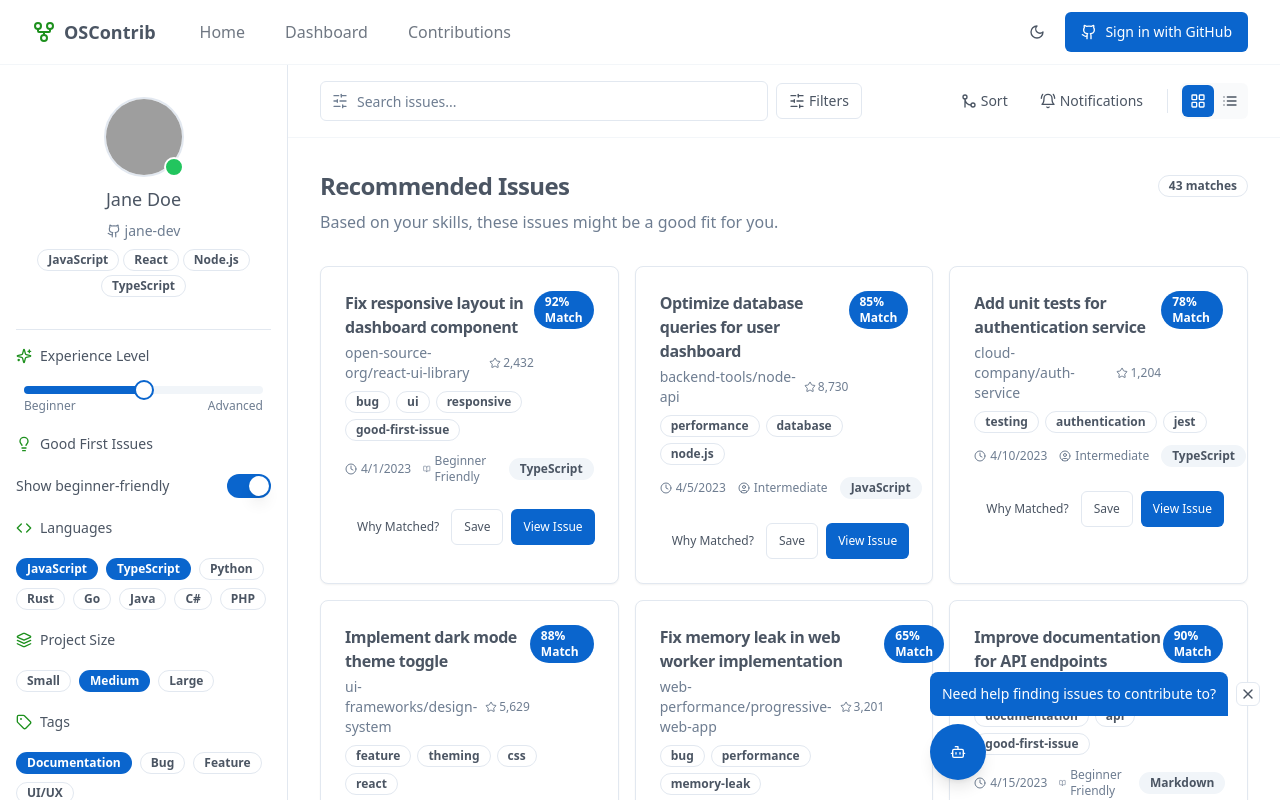
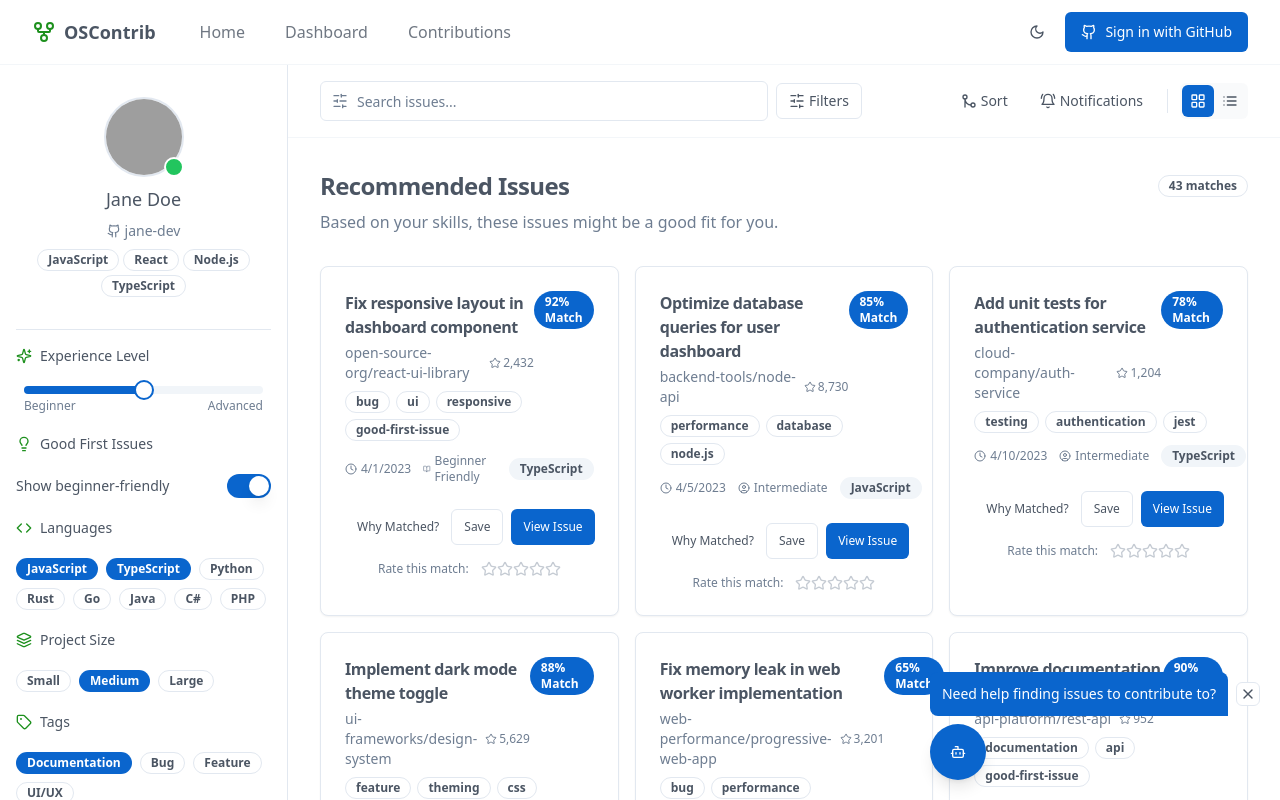
Before and after one commit to engineeringduration/issue-match-craft, a React (Vite) app: page /dashboard in a window 1280 px wide. Shown: the top 800 px of the page. Built offline with nearby package versions, Linux system fonts and the light colour scheme; grey boxes are pictures that could not be loaded.

Commit message:
feat: Add issue rating feature
Adds a 5-star rating system to issue cards, allowing users to rate the helpfulness of each issue. Includes a reusable RatingStars component, integration within IssueCard, and a basic toast message for feedback.

```diff
--- a/src/components/dashboard/IssueCard.tsx
+++ b/src/components/dashboard/IssueCard.tsx
@@ -1,4 +1,3 @@
-
 import { useState } from "react";
 import { BookOpen, CircleUser, Clock, Sparkles, Star, Zap } from "lucide-react";
 import {
@@ -17,6 +16,7 @@ import {
   TooltipProvider,
   TooltipTrigger,
 } from "@/components/ui/tooltip";
+import { RatingStars } from "./RatingStars";
 
 export type Issue = {
   id: string;
@@ -41,7 +41,6 @@ type IssueCardProps = {
 export function IssueCard({ issue }: IssueCardProps) {
   const [expanded, setExpanded] = useState(false);
 
-  // Format the creation date to a readable format
   const formatDate = (dateString: string) => {
     const date = new Date(dateString);
     const now = new Date();
@@ -53,14 +52,12 @@ export function IssueCard({ issue }: IssueCardProps) {
       : `${diffDays} days ago`;
   };
 
-  // Determine the match score class
   const getMatchScoreClass = (score: number) => {
     if (score >= 80) return "match-score-high";
     if (score >= 50) return "match-score-medium";
     return "match-score-low";
   };
 
-  // Determine the experience level text and icon
   const getExperienceLevel = (level: string) => {
     switch (level) {
       case "beginner":
@@ -75,6 +72,10 @@ export function IssueCard({ issue }: IssueCardProps) {
   };
 
   const experienceInfo = getExperienceLevel(issue.experience);
+
+  const handleRating = (issueId: string, rating: number) => {
+    console.log(`Issue ${issueId} rated ${rating} stars`);
+  };
 
   return (
     <Card className="hover-scale">
@@ -145,7 +146,8 @@ export function IssueCard({ issue }: IssueCardProps) {
         )}
       </CardContent>
 
-      <CardFooter className="flex justify-between items-center pt-2">
+      <CardFooter className="flex flex-col pt-2 gap-2">
+        <div className="flex justify-between items-center w-full">
           <Button
             variant="ghost"
             size="sm"
@@ -163,6 +165,12 @@ export function IssueCard({ issue }: IssueCardProps) {
               View Issue
             </Button>
           </div>
+        </div>
+
+        <RatingStars
+          issueId={issue.id}
+          onRate={handleRating}
+        />
       </CardFooter>
     </Card>
   );
--- /dev/null
+++ b/src/components/dashboard/RatingStars.tsx
@@ -0,0 +1,51 @@
+
+import { Star } from "lucide-react";
+import { useState } from "react";
+import { toast } from "sonner";
+
+interface RatingStarsProps {
+  issueId: string;
+  onRate?: (issueId: string, rating: number) => void;
+}
+
+export function RatingStars({ issueId, onRate }: RatingStarsProps) {
+  const [rating, setRating] = useState<number>(0);
+  const [hoveredRating, setHoveredRating] = useState<number>(0);
+
+  const handleRate = (selectedRating: number) => {
+    setRating(selectedRating);
+    onRate?.(issueId, selectedRating);
+
+    toast("Thanks for your feedback!", {
+      description: "Your rating helps improve our match recommendations.",
+      duration: 3000,
+    });
+  };
+
+  return (
+    <div className="flex items-center gap-1 mt-2">
+      <span className="text-xs text-muted-foreground mr-2">
+        Rate this match:
+      </span>
+      <div className="flex">
+        {[1, 2, 3, 4, 5].map((star) => (
+          <button
+            key={star}
+            onClick={() => handleRate(star)}
+            onMouseEnter={() => setHoveredRating(star)}
+            onMouseLeave={() => setHoveredRating(0)}
+            className="focus:outline-none"
+          >
+            <Star
+              className={`h-4 w-4 transition-all ${
+                star <= (hoveredRating || rating)
+                  ? "fill-yellow-400 text-yellow-400"
+                  : "text-muted-foreground/40"
+              }`}
+            />
+          </button>
+        ))}
+      </div>
+    </div>
+  );
+}
```
Lines whose indentation alone changed are shown as unchanged.
